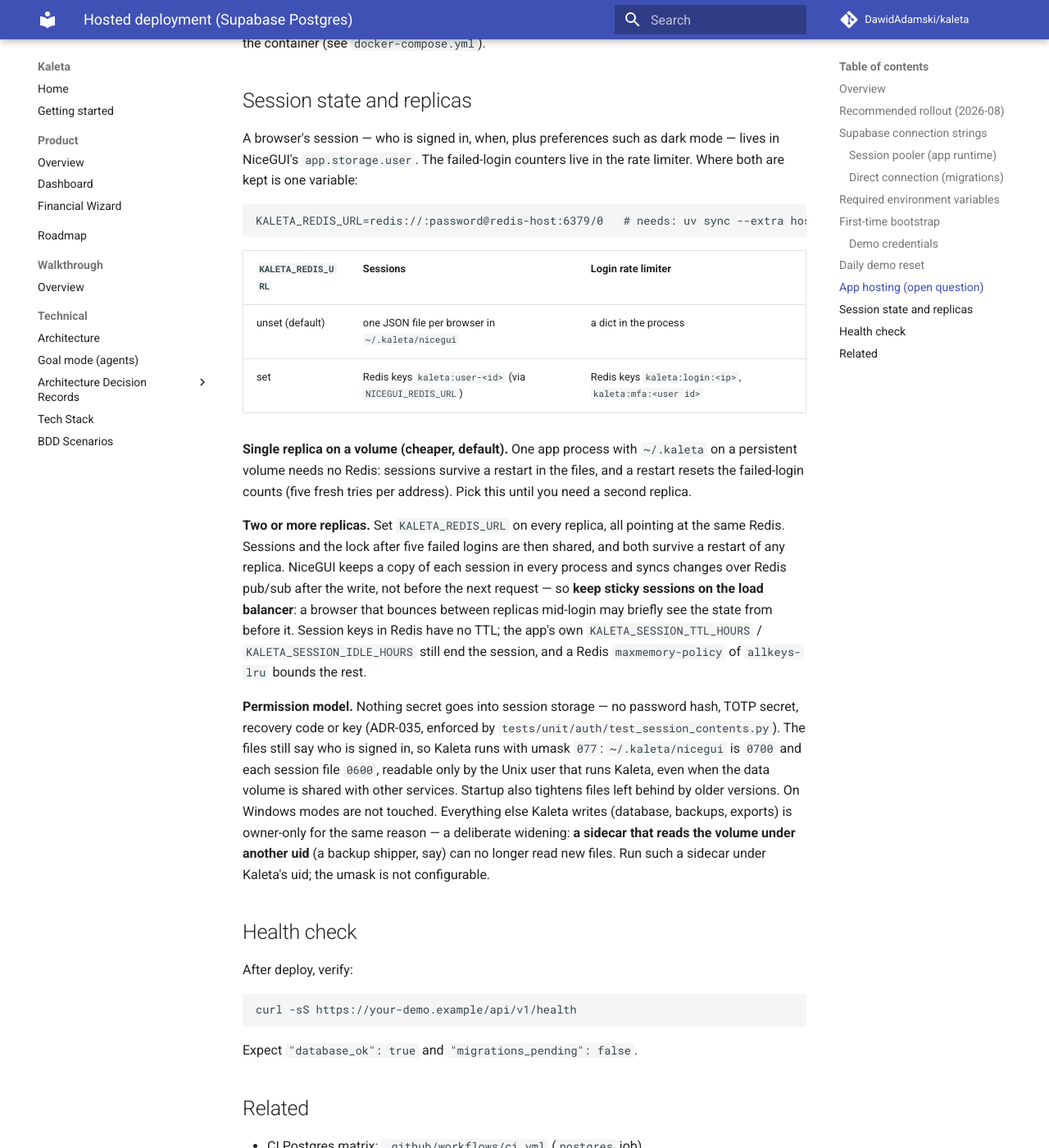
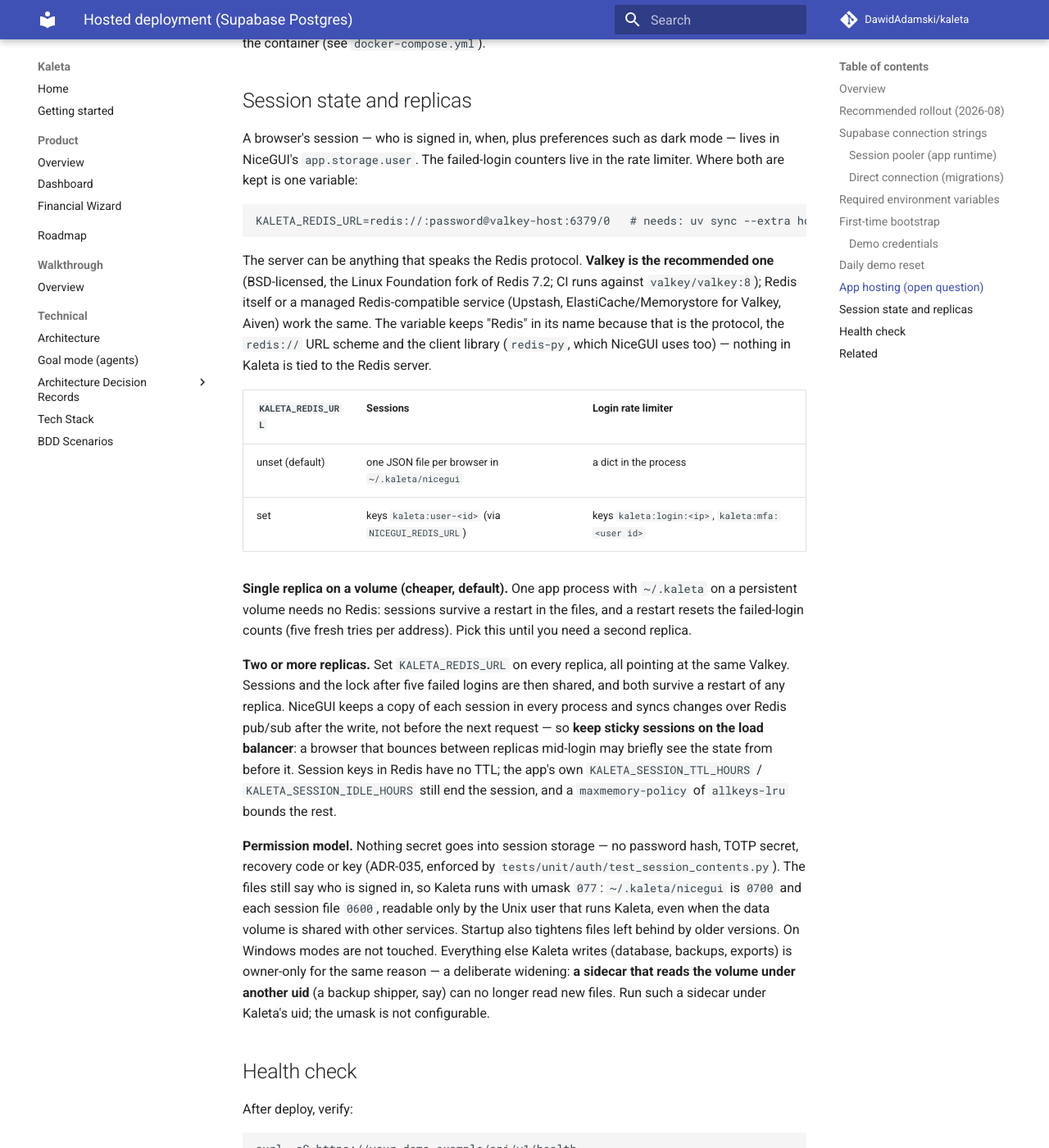
Before and after one commit to DawidAdamski/kaleta, an MkDocs documentation site: the page built from docs/deployment.md, in a window 1280 px wide and 1400 px high, scrolled down 3496 px. Shown: the whole window at 82% size. Built offline with MkDocs 1.6.1 and Material for MkDocs 9.7.7, drawn with Linux system fonts in a browser that asks for light colours; comment, search, counter and statistics services are not loaded; some of the changed text lies outside the part shown.

Commit message:
ci/docs: Valkey as the recommended Redis-protocol server
Co-Authored-By: Claude Opus 5.5 <noreply@anthropic.com>
Claude-Session: https://claude.ai/code/session_01G13kNHdWULrLSsKUgiuQjH

````diff
--- a/docs/deployment.md
+++ b/docs/deployment.md
@@ -163,13 +163,21 @@ mode — lives in NiceGUI's `app.storage.user`. The failed-login counters live
 in the rate limiter. Where both are kept is one variable:
 
 ```env
-KALETA_REDIS_URL=redis://:password@redis-host:6379/0   # needs: uv sync --extra hosted
+KALETA_REDIS_URL=redis://:password@valkey-host:6379/0   # needs: uv sync --extra hosted
 ```
+
+The server can be anything that speaks the Redis protocol. **Valkey is the
+recommended one** (BSD-licensed, the Linux Foundation fork of Redis 7.2; CI
+runs against `valkey/valkey:8`); Redis itself or a managed Redis-compatible
+service (Upstash, ElastiCache/Memorystore for Valkey, Aiven) work the same.
+The variable keeps "Redis" in its name because that is the protocol, the
+`redis://` URL scheme and the client library (`redis-py`, which NiceGUI
+uses too) — nothing in Kaleta is tied to the Redis server.
 
 | `KALETA_REDIS_URL` | Sessions | Login rate limiter |
 |---|---|---|
 | unset (default) | one JSON file per browser in `~/.kaleta/nicegui` | a dict in the process |
-| set | Redis keys `kaleta:user-<id>` (via `NICEGUI_REDIS_URL`) | Redis keys `kaleta:login:<ip>`, `kaleta:mfa:<user id>` |
+| set | keys `kaleta:user-<id>` (via `NICEGUI_REDIS_URL`) | keys `kaleta:login:<ip>`, `kaleta:mfa:<user id>` |
 
 **Single replica on a volume (cheaper, default).** One app process with
 `~/.kaleta` on a persistent volume needs no Redis: sessions survive a restart
@@ -177,14 +185,14 @@ in the files, and a restart resets the failed-login counts (five fresh tries
 per address). Pick this until you need a second replica.
 
 **Two or more replicas.** Set `KALETA_REDIS_URL` on every replica, all
-pointing at the same Redis. Sessions and the lock after five failed logins
+pointing at the same Valkey. Sessions and the lock after five failed logins
 are then shared, and both survive a restart of any replica. NiceGUI keeps a
 copy of each session in every process and syncs changes over Redis pub/sub
 after the write, not before the next request — so **keep sticky sessions on
 the load balancer**: a browser that bounces between replicas mid-login may
 briefly see the state from before it. Session keys in Redis have no TTL; the
 app's own `KALETA_SESSION_TTL_HOURS` / `KALETA_SESSION_IDLE_HOURS` still end
-the session, and a Redis `maxmemory-policy` of `allkeys-lru` bounds the rest.
+the session, and a `maxmemory-policy` of `allkeys-lru` bounds the rest.
 
 **Permission model.** Nothing secret goes into session storage — no password
 hash, TOTP secret, recovery code or key (ADR-035, enforced by
@@ -212,6 +220,6 @@ Expect `"database_ok": true` and `"migrations_pending": false`.
 ## Related
 
 - CI Postgres matrix: `.github/workflows/ci.yml` (`postgres` job)
-- CI Redis mode (sessions + rate limiter): `.github/workflows/ci.yml` (`redis` job)
+- CI Valkey mode (sessions + rate limiter): `.github/workflows/ci.yml` (`redis` job, `valkey/valkey:8`)
 - Plan: [`docs/plans/archive/q4-supabase-deployment.md`](plans/archive/q4-supabase-deployment.md)
 - Observability: [`docs/privacy-events.md`](privacy-events.md)
````
Also changed, not shown: docs/getting-started.md (+1 -1 lines), docs/plans/auth-session-hosted-readiness.md (+7 -1 lines), docs/tech-stack.md (+2 -2 lines), 1 other file.
